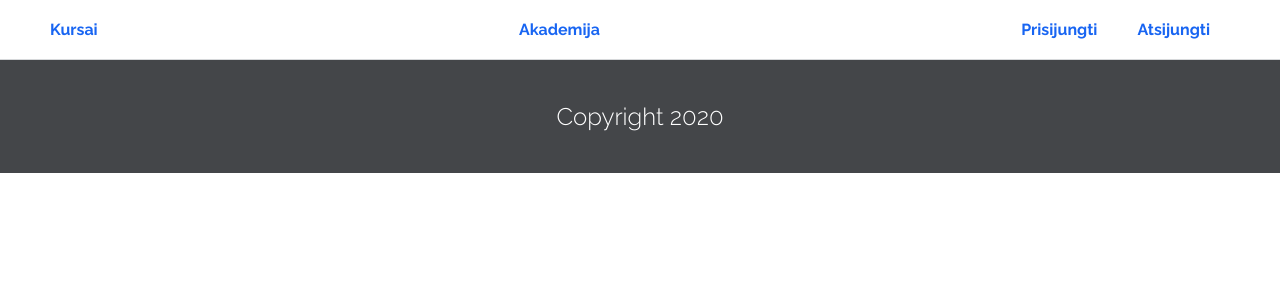
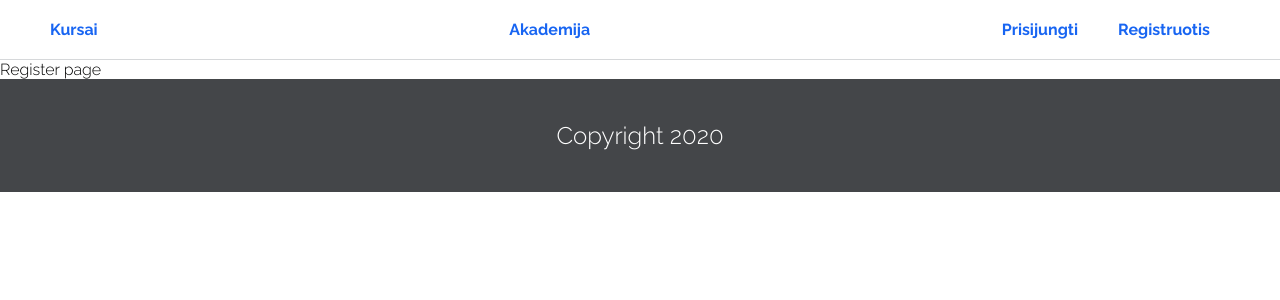
Before and after one commit to ArnasDickus/Akademija, a React (Create React App) app: page /register in a window 1280 px wide. Shown: the top 300 px of the page. Built offline with nearby package versions, Linux system fonts and the light colour scheme.

Commit message:
build boilerplate ui auth

```diff
--- a/src/App.js
+++ b/src/App.js
@@ -4,6 +4,8 @@ import { Switch, Route} from 'react-router-dom';
 import Home from "./pages/home/home.page";
 import Courses from "./pages/courses/courses.page";
 import Footer from "./components/footer/footer.component";
+import Login from "./pages/login/login.page";
+import Register from "./pages/register/register.page";
 
 class App extends React.Component  {
   constructor(props) {
@@ -20,6 +22,8 @@ class App extends React.Component  {
             <Switch>
                 <Route path="/" exact={true} component={Home}  />
                 <Route path="/courses" component={Courses} />
+                <Route path="/login" component={Login}/>
+                <Route path="/register" component={Register}/>
             </Switch>
         <Footer />
     </div>
--- a/src/components/header/header.component.js
+++ b/src/components/header/header.component.js
@@ -40,8 +40,9 @@ class Header extends React.Component {
                         </div>
 
                         <div>
-                            <a className={classes.navLink} href="/#">Prisijungti</a>
-                            <a className={classes.navLink} href="/#">Atsijungti </a>
+                            <Link className={classes.navLink} to="/login">Prisijungti</Link>
+                            <Link className={classes.navLink} to="/register">Registruotis</Link>
+                            {/*<Link className={classes.navLink} href="/#">Atsijungti </Link>*/}
                         </div>
                     </div>
                 </div>
--- /dev/null
+++ b/src/pages/login/login.page.js
@@ -0,0 +1,23 @@
+import React from 'react';
+import classes from './login.module.scss';
+
+class Login extends React.Component {
+    constructor(props) {
+        super(props);
+
+        this.state = {
+            email: '',
+            password: '',
+        }
+    }
+
+    render () {
+        return (
+            <div>
+                Sign In page.
+            </div>
+        )
+    }
+}
+
+export default Login;
--- /dev/null
+++ b/src/pages/register/register.page.js
@@ -0,0 +1,25 @@
+import React from 'react';
+import classes from './register.module.scss';
+
+class Register extends React.Component {
+    constructor(props) {
+        super(props);
+
+        this.state = {
+            displayName: '',
+            email: '',
+            password: '',
+            confirmPassword: ''
+        }
+    }
+
+    render() {
+        return (
+            <div>
+                Register page
+            </div>
+        )
+    }
+}
+
+export default Register;
```
Also changed, not shown: src/pages/login/login.module.scss (added), src/pages/register/register.module.scss (added).
